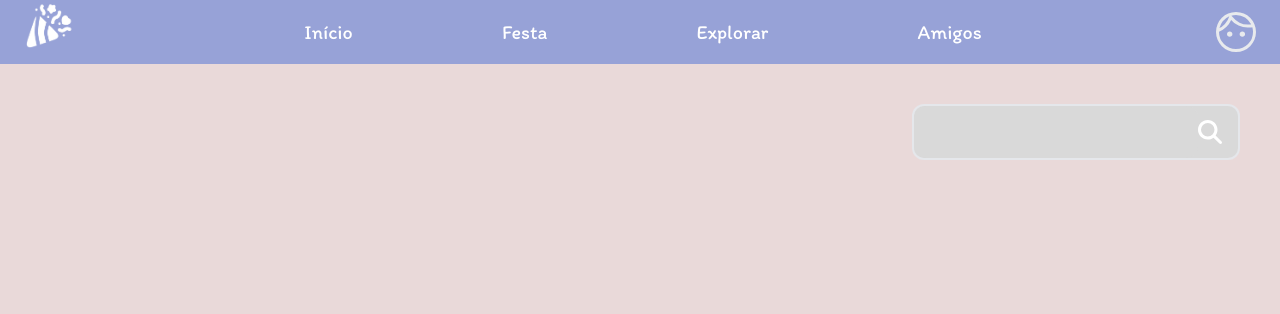
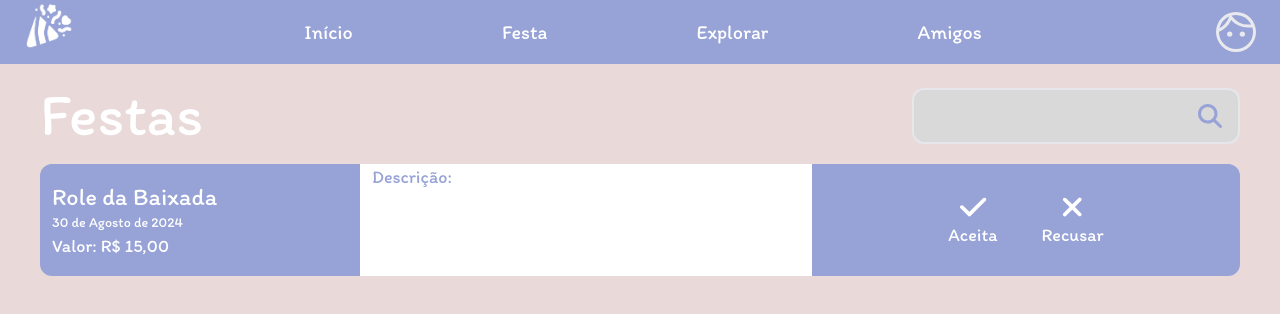
Before and after one commit to RafhaelMilanes/Front-end-PI, a Next.js app in the folder festa-pi-iesb/: page /festas in a window 1280 px wide. Shown: the top 314 px of the page. Built offline with nearby package versions, Linux system fonts and the light colour scheme.

Commit message:
adiciona componente de card de festa. Closes #19

```diff
--- a/festa-pi-iesb/src/app/(index)/festas/page.tsx
+++ b/festa-pi-iesb/src/app/(index)/festas/page.tsx
@@ -1,16 +1,23 @@
-"use client"
+"use client";
 import NavBar from "@/components/ui/navBar";
 import { SearchInput } from "@/components/ui/search-input";
+import { Ticket } from "@/components/ui/ticket";
 
 export default function page() {
-    return(
-        <>
-            <NavBar />
-
-            <div className="w-[328px] ml-auto m-10 text-white ">
-                <SearchInput />
-            </div>
-
-        </>
-    )
+return (
+    <>
+    <NavBar />
+    <div className="flex justify-between items-center w-full px-10">
+        <h1 className="text-6xl text-white">Festas</h1>
+        <div className="w-[328px] ml-auto pt-6">
+            <SearchInput />
+        </div>
+    </div>
+    <Ticket
+        title="Role da Baixada"
+        date="30 de Agosto de 2024"
+        value="R$ 15,00"
+    />
+    </>
+);
 }
--- a/festa-pi-iesb/src/components/ui/button.tsx
+++ b/festa-pi-iesb/src/components/ui/button.tsx
@@ -8,9 +8,9 @@ export const Button = ({ label, onClick, size }: Props) => {
   return (
     <div
         className={`flex justify-center items-center w-1/2 self-center mt-8 cursor-pointer bg-[#97A2D7] text-white rounded-xl hover:bg-[#727ba8] transition duration-700 ease-in-out
-           ${size === 1 && 'h-14 text-2xl'}
-           ${size === 2 && 'h-10 text-md'}
-           ${size === 3 && 'h-7 text-xs'}`}
+          ${size === 1 && 'h-14 text-2xl'}
+          ${size === 2 && 'h-10 text-md'}
+          ${size === 3 && 'h-7 text-xs'}`}
         onClick={onClick}
     >
         {label}
--- /dev/null
+++ b/festa-pi-iesb/src/components/ui/ticket.tsx
@@ -0,0 +1,40 @@
+import { FontAwesomeIcon } from '@fortawesome/react-fontawesome';
+import { faCheck, faTimes  } from '@fortawesome/free-solid-svg-icons';
+
+type pros = {
+    title: string;
+    date: string;
+    value: string;
+    description?: string;
+}
+
+export const Ticket = ({title, date, value, description}: pros) => {
+return (
+    <>
+        <div className="flex w-full h-28 px-10">
+        {/* Parte Esquerda */}
+        <div className="flex-col bg-[#97A2D7] w-80  text-white flex justify-center items-start px-3 rounded-s-xl">
+            <p className="text-2xl">{title}</p>
+            <p className="text-sm">{date}</p>
+            <p>Valor: {value}</p>
+        </div>
+
+        {/* Parte Central */}
+        <div className="flex-1 bg-white flex justify-start items-start px-3">
+            <p>Descrição: {description}</p>
+        </div>
+
+        {/* Parte Direita */}
+        <div className="flex-1 bg-[#97A2D7]  text-white flex justify-center items-center rounded-e-xl gap-9 space-x-2">
+        <button className="flex flex-col items-center">
+            <FontAwesomeIcon icon={faCheck} className="text-white text-3xl" />
+            <p>Aceita</p>
+        </button>
+        <button className="flex flex-col items-center">
+            <FontAwesomeIcon icon={faTimes} className="text-white text-3xl" />
+            <p>Recusar</p>
+        </button>
+        </div>
+        </div>
+    </>
+);}
```
